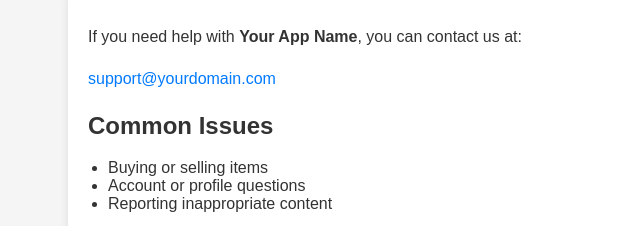
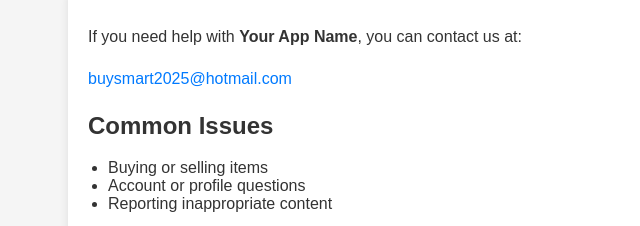
Before and after one commit to gjoshi99/ResellSuport, a plain HTML site: page index.html in a window 1280 px wide. Shown: the part 150-376 px from the top of the page, 252-892 px from the left. Drawn offline with Linux system fonts and the light colour scheme.

Commit message:
Update support email address in index.html

```diff
--- a/index.html
+++ b/index.html
@@ -65,7 +65,7 @@
 
     <main>
         <p>If you need help with <strong>Your App Name</strong>, you can contact us at:</p>
-        <p><a href="mailto:buysmart2025@hotmail.com">support@yourdomain.com</a></p>
+        <p><a href="mailto:buysmart2025@hotmail.com">buysmart2025@hotmail.com</a></p>
 
         <h2>Common Issues</h2>
         <ul>
```
